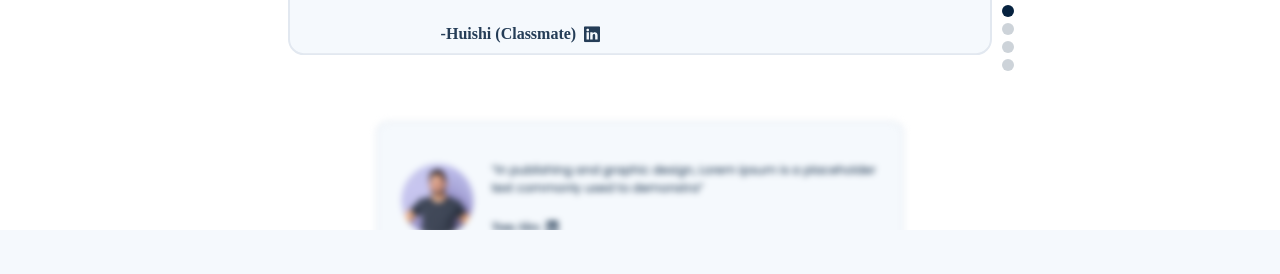
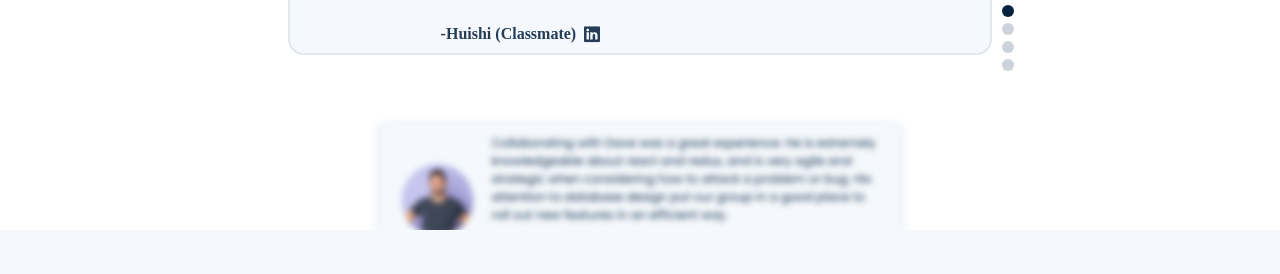
Before and after one commit to davesextonjr/portfolio_2, a React (Vite) app: page / in a window 1280 px wide. Shown: the part 2662-2936 px from the top of the page. Built offline with nearby package versions, Linux system fonts and the light colour scheme; a web font is replaced by a local one.

Commit message:
add testimonial

```diff
--- a/src/Content.js
+++ b/src/Content.js
@@ -204,7 +204,7 @@ export const content = {
       },
       {
         review:
-          "“In publishing and graphic design, Lorem ipsum is a placeholder text commonly used to demonstra”",
+        `Collaborating with Dave was a great experience. He is extremely knowledgeable about react and redux, and is very agile and strategic when considering how to attack a problem or bug. His attention to database design put our group in a good place to roll out new features in an efficient way.`,
         img: avatar2,
         name: "Tom Alex",
       },
```
Also changed, not shown: 2 other files (tests, documents, lock files or other folders).
